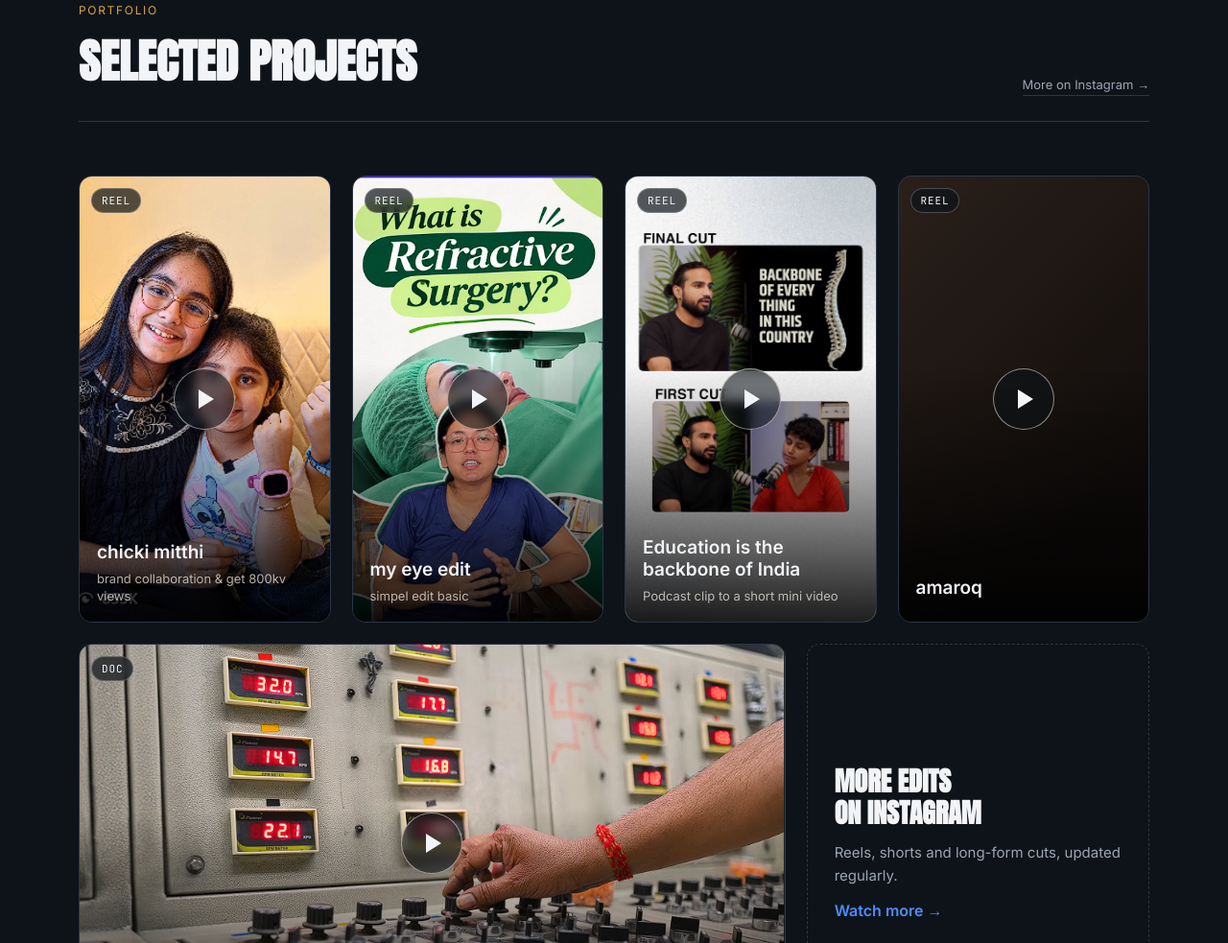
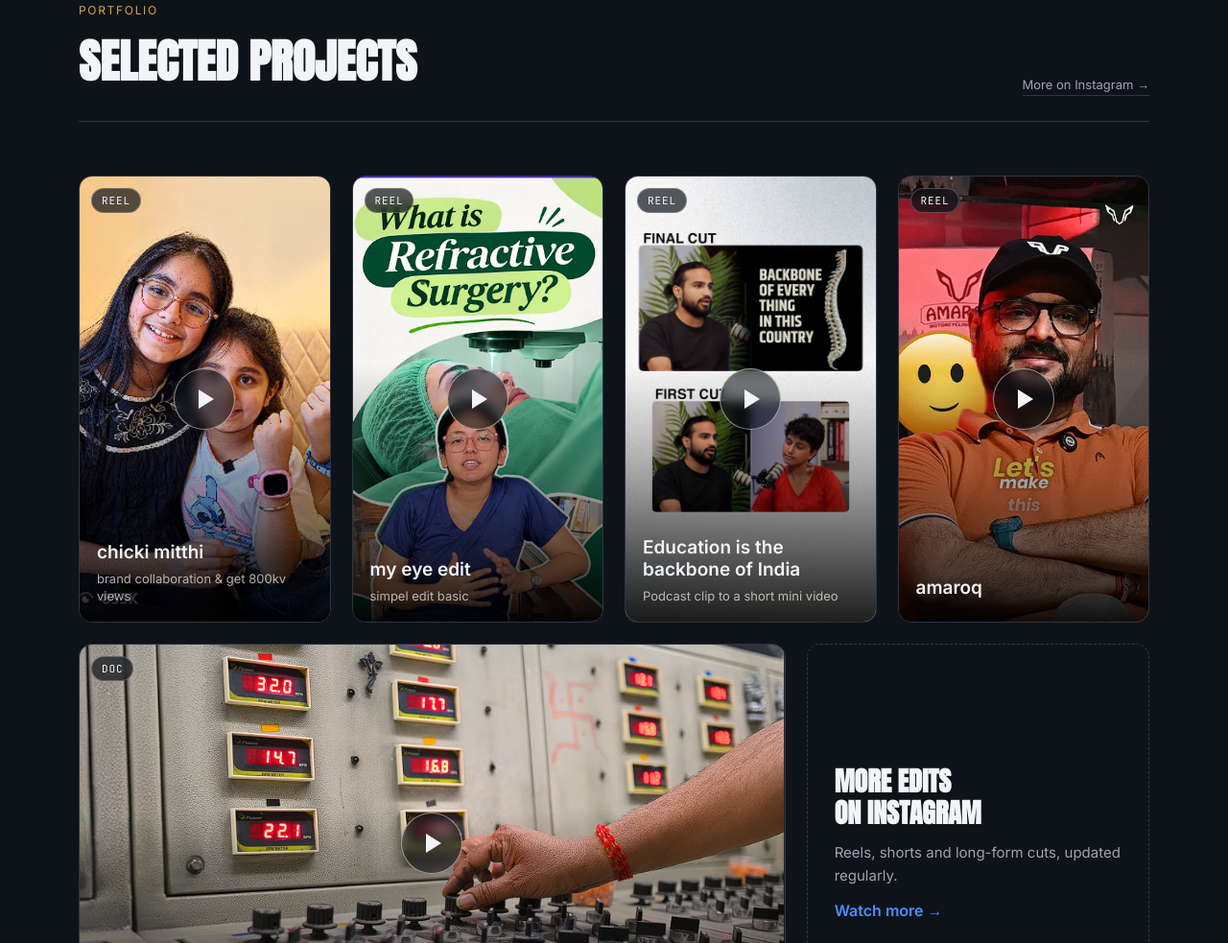
Before and after one commit to krishgargkk/krish-garg-editss, a plain HTML site: page index.html in a window 1280 px wide. Shown: the part 1848-2831 px from the top of the page at 96% size. Drawn offline with Linux system fonts and the light colour scheme.

Commit message:
Fix formatting of img tag in index.html

```diff
--- a/index.html
+++ b/index.html
@@ -902,7 +902,7 @@
           </div>
           <div class="pcard" role="button" tabindex="0" data-preview="previews/viral-promotion.mp4" data-ig="https://www.instagram.com/reel/Df9oH1wtfYF/?utm_source=ig_web_copy_link&avpt=MzRlODBiNWFlZA==" data-title="Viral promotion edit">
             <div class="pthumb">
-              <img src=Screenshot 2026-11-25 150058.png" alt="viral promotion edit thumbnail" loading="lazy" onerror="this.remove()">
+              <img src="Screenshot 2026-11-25 150058.png" alt="viral promotion edit thumbnail" loading="lazy" onerror="this.remove()">
               <span class="pbadge mono">REEL</span>
               <span class="pplay"></span>
               <span class="pinfo"><span class="ptitle">amaroq </span><span class="pmeta"></span></span>
```
